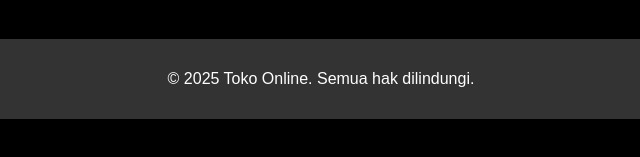
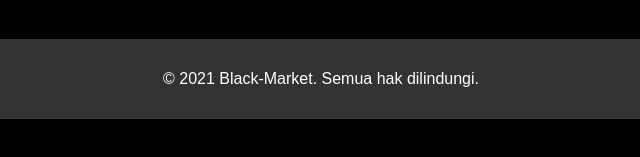
Before and after one commit to 666arva/toko-online, a plain HTML site: page produk.html in a window 1280 px wide. Shown: the part 527-684 px from the top of the page, 319-959 px from the left. Drawn offline with Linux system fonts and the light colour scheme.

Commit message:
Update produk.html

```diff
--- a/produk.html
+++ b/produk.html
@@ -47,7 +47,7 @@
     </main>
 
     <footer>
-        <p>© 2025 Toko Online. Semua hak dilindungi.</p>
+        <p>© 2021 Black-Market. Semua hak dilindungi.</p>
     </footer>
 </body>
 </html></body>
```
